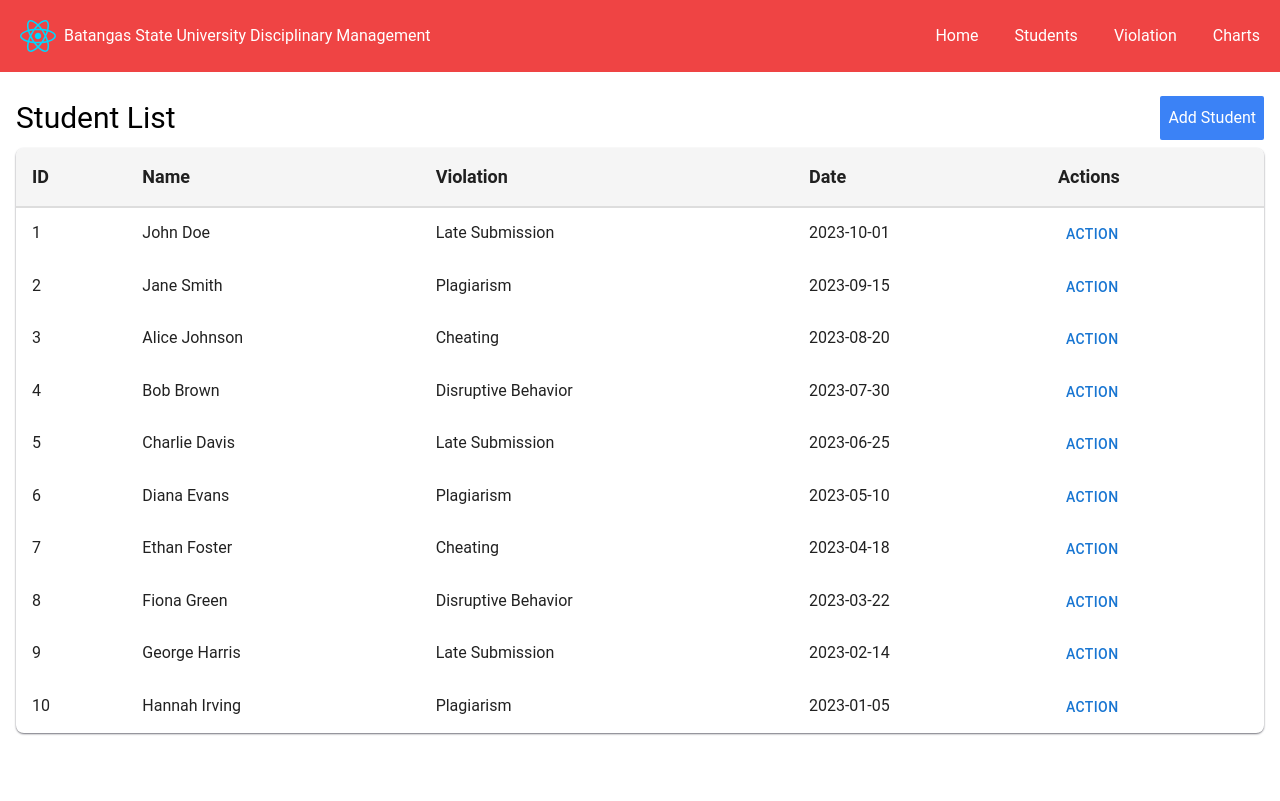
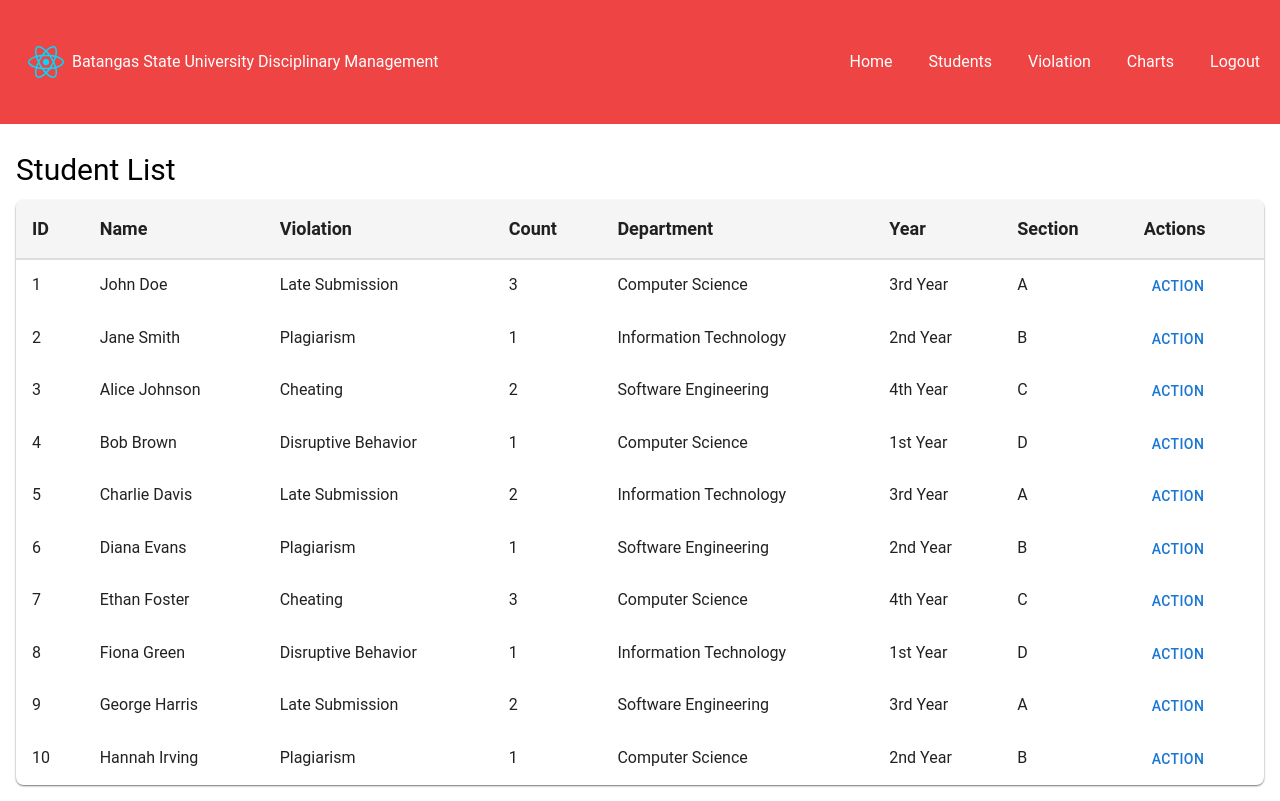
Before and after one commit to ShiinaNeet/ViolationWebReactApp, a React (Vite) app: page /Students in a window 1280 px wide. Both pictures are taken after a click on the button "LOGIN". Built offline with nearby package versions, Linux system fonts and the light colour scheme.

Commit message:
Updates 4

```diff
--- /dev/null
+++ b/src/components/AlertMessageStudent.jsx
@@ -0,0 +1,58 @@
+import React from 'react'
+import DialogTitle from '@mui/material/DialogTitle';
+import Dialog from '@mui/material/Dialog';
+import Button from '@mui/material/Button';
+import TextField from '@mui/material/TextField';
+import DialogContent from '@mui/material/DialogContent';
+import DialogActions from '@mui/material/DialogActions';
+
+export default function AlertMessageStudent({ open, handleClose, data }) {
+    const [message, setMessage] = React.useState({
+        body: '',
+        name: data?.name || '',
+        violation: data?.violation || '',
+        date: data?.date || '',
+    });
+
+    const handleSave = () => {
+        console.log('Saved!');
+        handleClose();
+    };
+
+    return (
+        <div className='w-full'>
+            <Dialog open={open} onClose={handleClose}>
+                <DialogTitle>
+                    <strong>Dear {message.name},</strong>
+                    <br />
+                    <label htmlFor="" className='my-5 text-base'>Violation: {message.violation}</label>
+                </DialogTitle>
+                <DialogContent className=''>
+
+                    <TextField
+                        autoFocus
+                        id="standard-multiline-static"
+                        label="Message"
+                        multiline
+                        rows={6}
+                        variant="standard"
+                        fullWidth
+                        value={message.body}
+                        onChange={(e) => setMessage({ ...message, body: e.target.value })}
+                    />
+                    <label htmlFor="" className='flex justify-end text-base text-blue-500'>
+                        {message.date} // use Moment to format the date
+                    </label>
+                </DialogContent>
+                <DialogActions>
+                    <Button onClick={handleClose} color="primary">
+                        Cancel
+                    </Button>
+                    <Button onClick={handleSave} color="primary">
+                        Save
+                    </Button>
+                </DialogActions>
+            </Dialog>
+        </div>
+    );
+}
--- a/src/components/Navigationbar.jsx
+++ b/src/components/Navigationbar.jsx
@@ -1,20 +1,24 @@
 import React from 'react';
 import reactsvg from '../assets/react.svg';
-
 import { Link } from "react-router-dom";
+import { useAuth } from '../auth/AuthProvider';
 
 const Navigationbar = () => {
+
+    const { logout, isAuthenticated } = useAuth();
+
     return (
         <nav className="h-fit w-screen bg-red-500 p-3 justify-between flex text-white sticky">
-            <div className="flex p-2 hover:bg-red-700 hover:rounded-md hover:cursor-pointer gap-x-2">
-                <img src={reactsvg} alt="React Logo" className="h-fit" />
+            <div className="flex items-center px-2 hover:bg-red-700 hover:rounded-md hover:cursor-pointer">
+                <img src={reactsvg} alt="React Logo" className="h-fit mx-2" />
                 <label className='flex justify-center self-center'>Batangas State University Disciplinary Management</label>
             </div>
-            <div className="flex gap-x-5 justify-center self-center">
+            <div className="h-[100px] flex gap-x-5 items-center">
                 <Link className='p-2 hover:bg-red-700 hover:rounded-md hover:cursor-pointer' to="/">Home</Link>
                 <Link className='p-2 hover:bg-red-700 hover:rounded-md hover:cursor-pointer' to="/Students">Students</Link>
                 <Link className='p-2 hover:bg-red-700 hover:rounded-md hover:cursor-pointer' to="/Violations">Violation</Link>
                 <Link className='p-2 hover:bg-red-700 hover:rounded-md hover:cursor-pointer' to="/Chart">Charts</Link>
+                <Link hidden={!isAuthenticated} className='p-2 hover:bg-red-700 hover:rounded-md hover:cursor-pointer' onClick={logout}>Logout</Link>
             </div>
         </nav>
     );
--- a/src/routes/Students.jsx
+++ b/src/routes/Students.jsx
@@ -26,24 +26,33 @@ import MenuItem from '@mui/material/MenuItem';
 import Modal from '@mui/material/Modal';
 import TextField from '@mui/material/TextField';
 import StudentViolationList from '../components/StudentViolationList';
+import AlertMessageStudent from '../components/AlertMessageStudent';
 const Students = () => {
     const data = [
-        { id: 1, name: 'John Doe', violation: 'Late Submission', date: '2023-10-01' },
-        { id: 2, name: 'Jane Smith', violation: 'Plagiarism', date: '2023-09-15' },
-        { id: 3, name: 'Alice Johnson', violation: 'Cheating', date: '2023-08-20' },
-        { id: 4, name: 'Bob Brown', violation: 'Disruptive Behavior', date: '2023-07-30' },
-        { id: 5, name: 'Charlie Davis', violation: 'Late Submission', date: '2023-06-25' },
-        { id: 6, name: 'Diana Evans', violation: 'Plagiarism', date: '2023-05-10' },
-        { id: 7, name: 'Ethan Foster', violation: 'Cheating', date: '2023-04-18' },
-        { id: 8, name: 'Fiona Green', violation: 'Disruptive Behavior', date: '2023-03-22' },
-        { id: 9, name: 'George Harris', violation: 'Late Submission', date: '2023-02-14' },
-        { id: 10, name: 'Hannah Irving', violation: 'Plagiarism', date: '2023-01-05' },
+        { id: 1, name: 'John Doe', violation: 'Late Submission', count: 3, department: 'Computer Science', year: '3rd Year', section: 'A' },
+        { id: 2, name: 'Jane Smith', violation: 'Plagiarism', count: 1, department: 'Information Technology', year: '2nd Year', section: 'B' },
+        { id: 3, name: 'Alice Johnson', violation: 'Cheating', count: 2, department: 'Software Engineering', year: '4th Year', section: 'C' },
+        { id: 4, name: 'Bob Brown', violation: 'Disruptive Behavior', count: 1, department: 'Computer Science', year: '1st Year', section: 'D' },
+        { id: 5, name: 'Charlie Davis', violation: 'Late Submission', count: 2, department: 'Information Technology', year: '3rd Year', section: 'A' },
+        { id: 6, name: 'Diana Evans', violation: 'Plagiarism', count: 1, department: 'Software Engineering', year: '2nd Year', section: 'B' },
+        { id: 7, name: 'Ethan Foster', violation: 'Cheating', count: 3, department: 'Computer Science', year: '4th Year', section: 'C' },
+        { id: 8, name: 'Fiona Green', violation: 'Disruptive Behavior', count: 1, department: 'Information Technology', year: '1st Year', section: 'D' },
+        { id: 9, name: 'George Harris', violation: 'Late Submission', count: 2, department: 'Software Engineering', year: '3rd Year', section: 'A' },
+        { id: 10, name: 'Hannah Irving', violation: 'Plagiarism', count: 1, department: 'Computer Science', year: '2nd Year', section: 'B' },
     ];
     const [anchorEl, setAnchorEl] = React.useState(null);
     const open = Boolean(anchorEl);
     const [ViewModal, setViewModal] = React.useState(false);
-    const [targetStudent, setStudent] = React.useState({});
+    const [targetStudent, setStudent] = React.useState({
+        id: 0,
+        name: '',
+        violation: '',
+        date: ''
+    });
     const [addStudentModal, setAddStudentModal] = React.useState(false);
+    const [deleteStudentViolationModal, setDeleteStudentViolationModal] = React.useState(false);
+    const [messageStudentModal, setMessageStudentModal] = React.useState(false);
+
     const handleClick = (event) => {
         setAnchorEl(event.currentTarget);
     };
@@ -51,9 +60,13 @@ const Students = () => {
         setAnchorEl(null);
         setViewModal(false);
         setAddStudentModal(false);
+        setMessageStudentModal(false);
+        setDeleteStudentViolationModal(false);
+        setStudent({});
     };
     const handleViewViolationModal = (person) => {
         setAnchorEl(null);
+        console.log(person);
         setStudent(person);
         setViewModal(true);
         setAddStudentModal(false);
@@ -63,7 +76,9 @@ const Students = () => {
         setAnchorEl(null);
 
     };
-    const handleDeleteViolationModal = () => {
+    const handleDeleteViolationModal = (person) => {
+        setDeleteStudentViolationModal(true);
+        setStudent(person);
         setAnchorEl(null);
 
     };
@@ -73,9 +88,11 @@ const Students = () => {
             <div className="container mx-auto p-4">
                 <div className='flex flex-col md:flex-row md:justify-between h-fit'>
                     <h1 className='text-3xl py-3'>Student List</h1>
-                    <button className='bg-blue-500 my-2 p-2 rounded-sm text-white hover:bg-blue-600'
+                    {/* <button className='bg-blue-500 my-2 p-2 rounded-sm text-white hover:bg-blue-600'
                         onClick={() => setAddStudentModal(true)}
-                    >Add Student</button>
+                    >
+                        Add Student
+                    </button> */}
                     </div>
                     <div className="overflow-x-auto shadow-sm shadow-zinc-500 rounded-lg">
                         <TableContainer component={Paper}>
@@ -85,17 +102,23 @@ const Students = () => {
                                         <th className="py-5 px-4 border-b">ID</th>
                                         <th className="py-5 px-4 border-b">Name</th>
                                         <th className="py-5 px-4 border-b">Violation</th>
-                                    <th className="py-5 px-4 border-b">Date</th>
+                                        <th className="py-5 px-4 border-b">Count</th>
+                                        <th className="py-5 px-4 border-b">Department</th>
+                                        <th className="py-5 px-4 border-b">Year</th>
+                                        <th className="py-5 px-4 border-b">Section</th>
                                         <th className="py-5 px-4 border-b">Actions</th>
                                     </TableRow>
                                 </TableHead>
                                 <TableBody>
-                                {data.map((student, index) => (
-                                    <TableRow key={index} className="hover:bg-gray-50">
+                                    {data.map((student) => (
+                                        <TableRow key={student.id} className="hover:bg-gray-50">
                                             <td className="py-2 px-4 border-b">{student.id}</td>
                                             <td className="py-2 px-4 border-b">{student.name}</td>
                                             <td className="py-2 px-4 border-b">{student.violation}</td>
-                                        <td className="py-2 px-4 border-b">{student.date}</td>
+                                            <td className="py-2 px-4 border-b">{student.count}</td>
+                                            <td className="py-2 px-4 border-b">{student.department}</td>
+                                            <td className="py-2 px-4 border-b">{student.year}</td>
+                                            <td className="py-2 px-4 border-b">{student.section}</td>
                                             <td className="py-2 px-4 border-b">
                                                 <Button
                                                     id="basic-button"
@@ -133,10 +156,12 @@ const Students = () => {
                         aria-labelledby="modal-modal-title"
                         aria-describedby="modal-modal-description"
                     >
-                <div className='modal bg-white h-2/3 overflow-y-scroll:hidden w-2/3 my-auto rounded-md flex flex-col gap-y-3'>
+                        <div className='modal bg-white h-2/3 overflow-y-scroll  sm:w-2/3 w-full my-auto rounded-md flex flex-col gap-y-3'>
                             <div className='flex flex-col justify-center items-center md:flex-row md:justify-between md:items-center md:w-full'>
                                 <h2 className='py-3 text-2xl font-bold text-center'>Student Violation History</h2>
-                        <Button className='bg-blue-500 p-2 rounded-sm text-white hover:bg-blue-600 hover:text-white'>
+                                <Button className='bg-blue-500 p-2 rounded-sm text-white hover:bg-blue-600 hover:text-white'
+                                onClick={() => setMessageStudentModal(true)}
+                                >
                                     <AddAlertIcon /> Alert
                                 </Button>
                             </div>
@@ -144,22 +169,22 @@ const Students = () => {
                             <TextField
                                 id="outlined-required"
                                 label="Student Name"
-                    defaultValue="Hello World"
                                 value={targetStudent.name}
+                                onChange={(e) => setStudent({ ...targetStudent, name: e.target.value })}
                                 readOnly
                             />
                             <TextField
                                 id="outlined-required"
                                 label="Status"
-                    defaultValue="Hello World"
-                    value={targetStudent.status}
+                                value={targetStudent.violation}
+                                onChange={(e) => setStudent({ ...targetStudent, violation: e.target.value })}
                                 readOnly
                             />
                             <TextField
                                 id="outlined-required"
                                 label="Date"
-                    defaultValue="Hello World"
                                 value={targetStudent.date}
+                                onChange={(e) => setStudent({ ...targetStudent, date: e.target.value })}
                                 readOnly
                             />
                            <div id="Violation list">
@@ -177,15 +202,12 @@ const Students = () => {
                             aria-describedby="modal-modal-description"
                         >
                             <div className='modal bg-white h-fit w-fit rounded-md flex'>
-                  {/* <CreateStudentModal onClose={handleClose} /> */}
                                 <div className='flex flex-col w-[400px] gap-y-5'>
                                     <h2 className='py-3 text-2xl font-bold text-center'>Add New Student</h2>
                                     <TextField
                                     required
                                     id="outlined-required"
                                     label="Student Name"
-                        // onChange={(e) => setStudentName(e.target.value)}
-
                                     />
                                     <div className='flex gap-x-2'>
                                         <button
@@ -203,6 +225,31 @@ const Students = () => {
                             </div>
                         </Modal>)
             }
+            { messageStudentModal && <AlertMessageStudent open={messageStudentModal} handleClose={handleClose} data={targetStudent} /> }
+            {deleteStudentViolationModal &&
+                <Dialog open={deleteStudentViolationModal} onClose={handleClose}>
+                    <DialogTitle>Delete Violation?</DialogTitle>
+                    <DialogContent>
+                        <TextField
+                            autoFocus
+                            margin="dense"
+                            label="Violation Name"
+                            type="text"
+                            fullWidth
+                            value={targetStudent.violation}
+                            readOnly
+                        />
+                    </DialogContent>
+                    <DialogActions>
+                        <Button className='bg-red-500'>
+                            Delete
+                        </Button>
+                        <Button onClick={handleClose} color="primary">
+                            Cancel
+                        </Button>
+                    </DialogActions>
+                </Dialog>
+            }
         </>
     );
 };
```
Also changed, not shown: src/index.css (+8 -0 lines), src/routes/Chart.jsx (+4 -5 lines), src/routes/Violations.jsx (+52 -4 lines), src/components/modal.jsx (deleted). Lines whose indentation alone changed are shown as unchanged.
